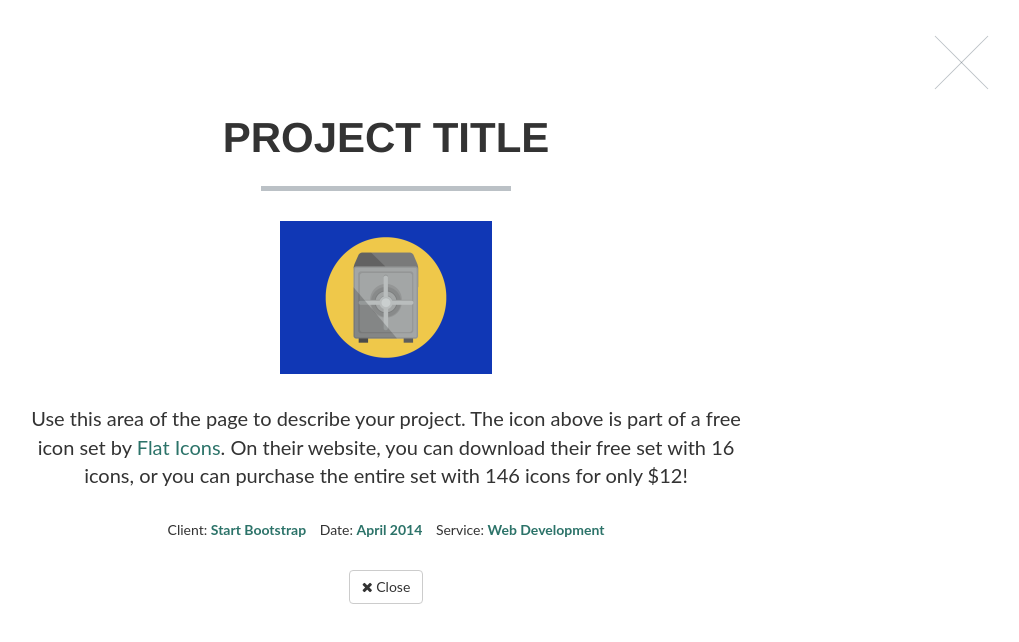
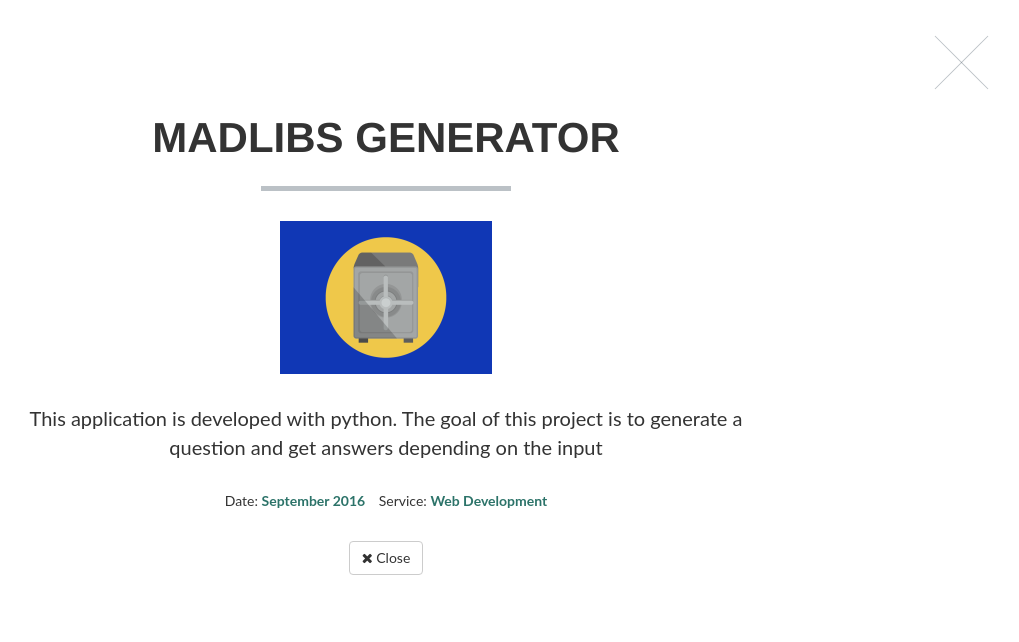
Before and after one commit to friendly-developer/portfolio, a website: page index.html in a window 1280 px wide. Both pictures are taken after a click on the link 1030 px from the left and 1070 px from the top of the page. Shown: the part 670-1312 px from the top of the page, without its empty margins (254-1273 px from the left). Drawn offline with nearby package versions, Linux system fonts and the light colour scheme.

Commit message:
feat: Added a new project in the portfolio

```diff
--- a/index.html
+++ b/index.html
@@ -398,17 +398,14 @@
                         <div class="row">
                             <div class="col-lg-8 col-lg-offset-2">
                                 <div class="modal-body">
-                                    <h2>Project Title</h2>
+                                    <h2>Madlibs Generator</h2>
                                     <hr class="star-primary">
                                     <img src="img/portfolio/safe.png" class="img-responsive img-centered" alt="">
-                                    <p>Use this area of the page to describe your project. The icon above is part of a free icon set by <a href="https://sellfy.com/p/8Q9P/jV3VZ/">Flat Icons</a>. On their website, you can download their free set with 16 icons, or you can purchase the entire set with 146 icons for only $12!</p>
+                                    <p>This application is developed with python. The goal of this project is to generate a question and get answers depending on the input</p>
                                     <ul class="list-inline item-details">
-                                        <li>Client:
-                                            <strong><a href="http://startbootstrap.com">Start Bootstrap</a>
-                                            </strong>
-                                        </li>
+
                                         <li>Date:
-                                            <strong><a href="http://startbootstrap.com">April 2014</a>
+                                            <strong><a href="http://startbootstrap.com">September 2016</a>
                                             </strong>
                                         </li>
                                         <li>Service:
```
